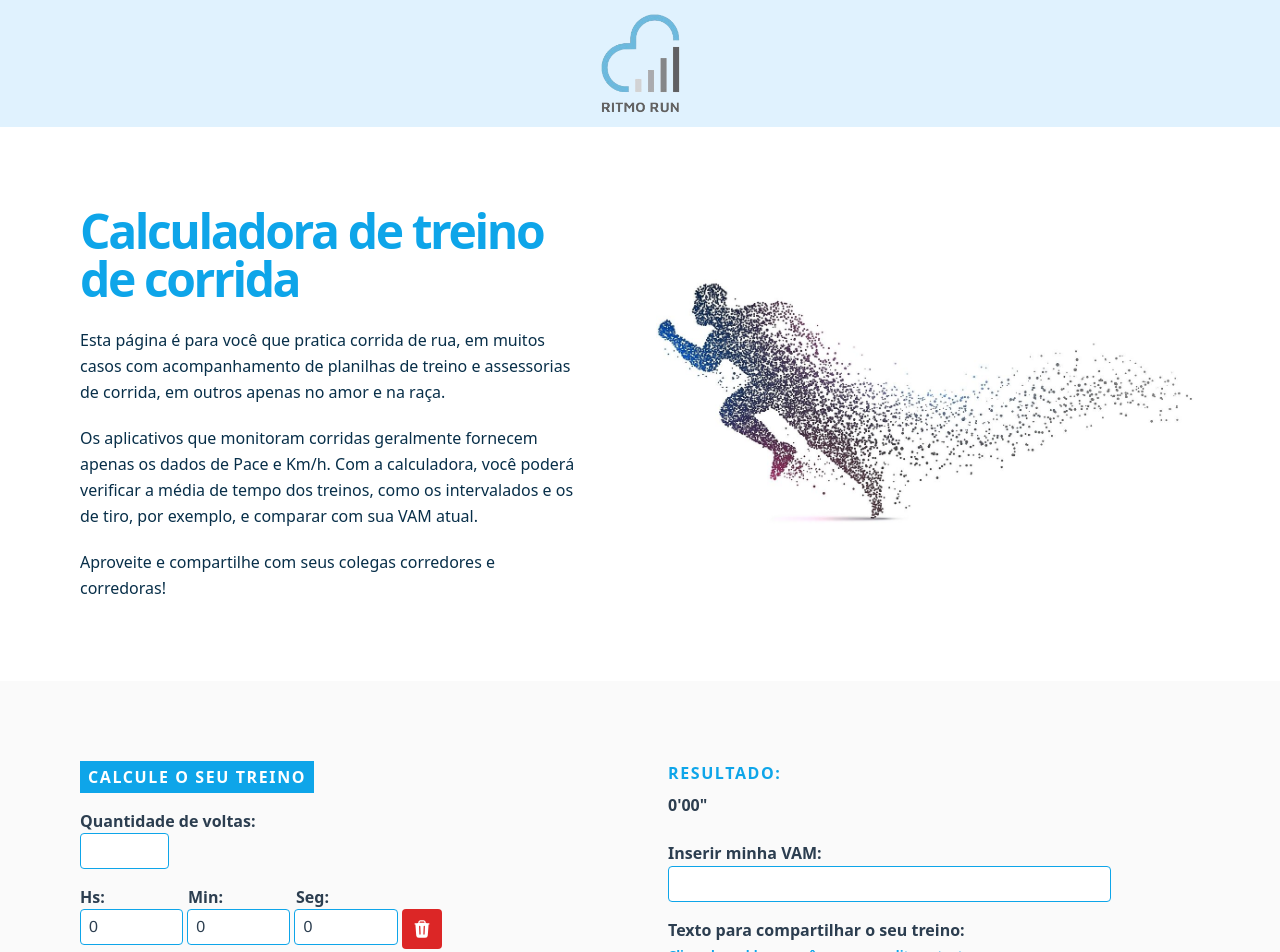
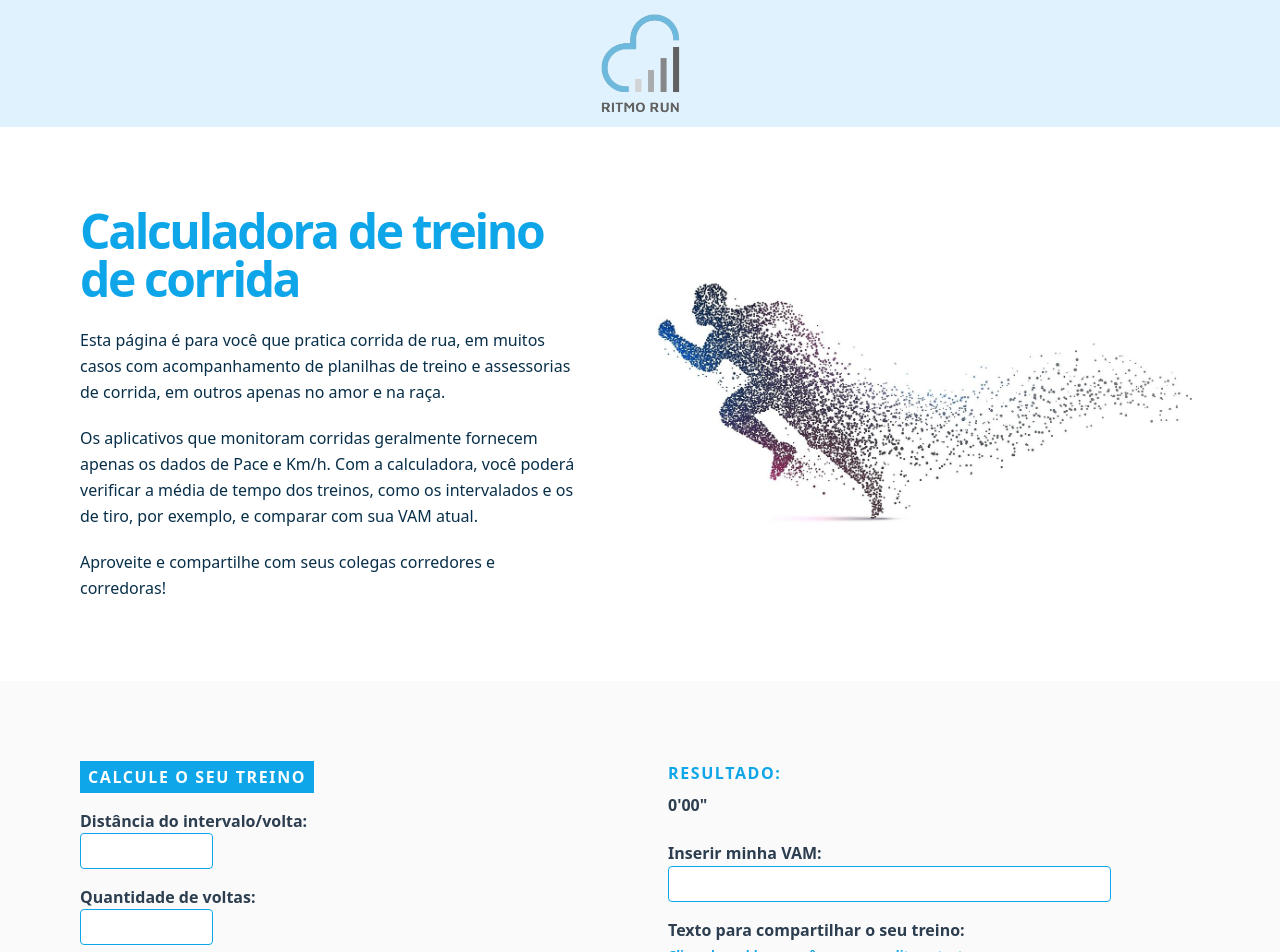
Before and after one commit to hick-ferreira/ritmorun, a Vue app: page / in a window 1280 px wide. Shown: the top 952 px of the page. Built offline with nearby package versions, Linux system fonts and the light colour scheme.

Commit message:
Add input distance.

```diff
--- a/src/components/CalcTime.vue
+++ b/src/components/CalcTime.vue
@@ -6,8 +6,12 @@
           <h2 class="font-sans px-2 py-1 bg-sky-500 text-base font-semibold tracking-widest text-black uppercase inline-block text-white">Calcule o seu treino</h2>
         </header>
         <div>
+          <label class="font-sans font-semibold block" for="distance">Distância do intervalo/volta:</label>
+          <input class="w-full md:w-3/12 p-2 rounded border border-solid border-sky-500 leading-none mb-4" type="text" v-model="distance" id="distance">
+        </div>
+        <div>
           <label class="font-sans font-semibold block" for="laps">Quantidade de voltas:</label>
-          <input class="w-full md:w-2/12 p-2 rounded border border-solid border-sky-500 leading-none" type="number" v-model="number"  @blur="validateNumberLaps" id="laps" min="0" max="50">
+          <input class="w-full md:w-3/12 p-2 rounded border border-solid border-sky-500 leading-none" type="number" v-model="number"  @blur="validateNumberLaps" id="laps" min="0" max="50">
           <span v-if="showErrorMessage" class="block font-sans font-semibold text-red-600">O valor deve estar entre 0 e 50.</span>
         </div>
         <div v-show="number === null || number > 0" class="input-section grid grid-cols-4 md:grid-cols-5 gap-2 mt-4">
@@ -21,7 +25,7 @@
             <label class="font-sans font-semibold block" for="second">Seg:</label>
           </div>
         </div>
-        <div v-for="(input, index) in inputs" :key="index" class="input-section grid grid-cols-4 md:grid-cols-5 gap-1 mb-4">
+        <div v-show="number === null || number > 0" v-for="(input, index) in inputs" :key="index" class="input-section grid grid-cols-4 md:grid-cols-5 gap-1 mb-4">
           <div>
             <input class="w-full p-2 rounded border border-solid border-sky-500 leading-none" type="number" v-model="input.hour" @input="updateSubtotal">
           </div>
@@ -96,7 +100,7 @@
           <p class="font-sans font-semibold text-sky-500"><small>Clicando no bloco, você consegue editar o texto.</small></p>
           <div class="template-share p-2 rounded border border-solid border-sky-500 mb-2" contenteditable="true">
             <p>Treino:</p>
-            <p v-if="number != null">{{ number }}x</p>
+            <p v-if="number != null">{{ number }}x <span v-if="distance">{{ distance }}</span></p>
             <p>VAM: {{ vam }}</p>
             <p>Feito: {{ formatTemplateTime(result) }}</p>
           </div>
@@ -120,6 +124,7 @@ export default {
       result: 0,
       vam: null,
       number: null,
+      distance: null,
       showErrorMessage: false
     };
   },
```
Also changed, not shown: 10 other files (tests, documents, lock files or other folders).
